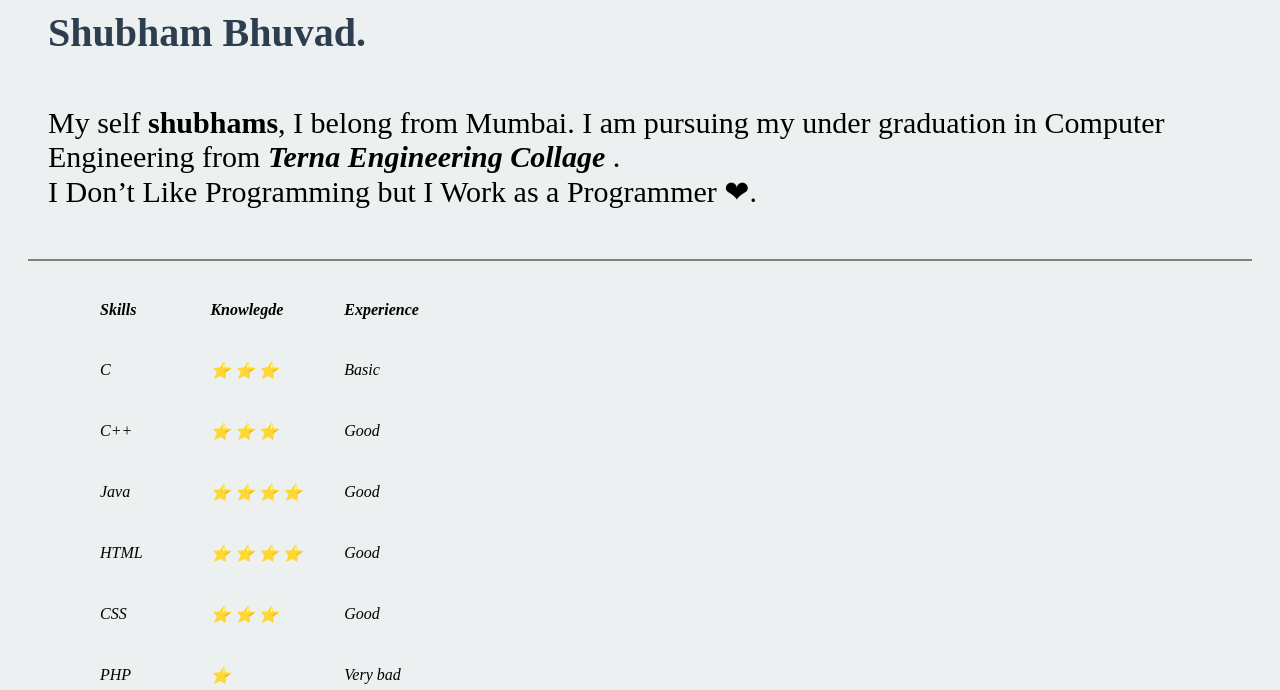
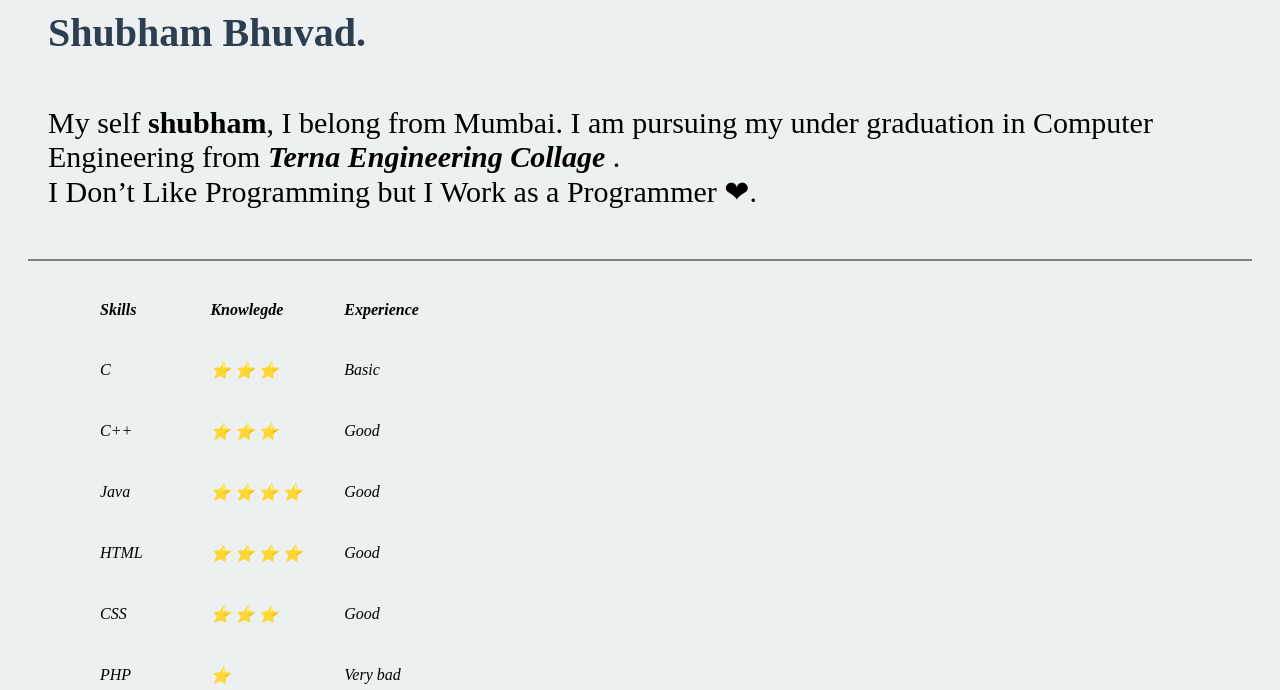
Before and after one commit to ShubhamBhuvad2020/PWP, a plain HTML site: page index.html in a window 1280 px wide. Shown: the part 410-1100 px from the top of the page. Drawn offline with Linux system fonts and the light colour scheme.

Commit message:
Update index.html

```diff
--- a/index.html
+++ b/index.html
@@ -12,7 +12,7 @@
   <hr>
   <img src="image/profile.png">
   <h1>Shubham Bhuvad.</h1>
-  <p>My self <strong>shubhams</strong>, I belong from Mumbai.
+  <p>My self <strong>shubham</strong>, I belong from Mumbai.
    I am pursuing my under graduation in Computer Engineering from <strong><em>Terna Engineering Collage </em> </strong>.
    <br>
    I Don’t Like Programming but I Work as a Programmer
@@ -64,5 +64,4 @@
   </table>
 
 </body>
-
 </html>
```
